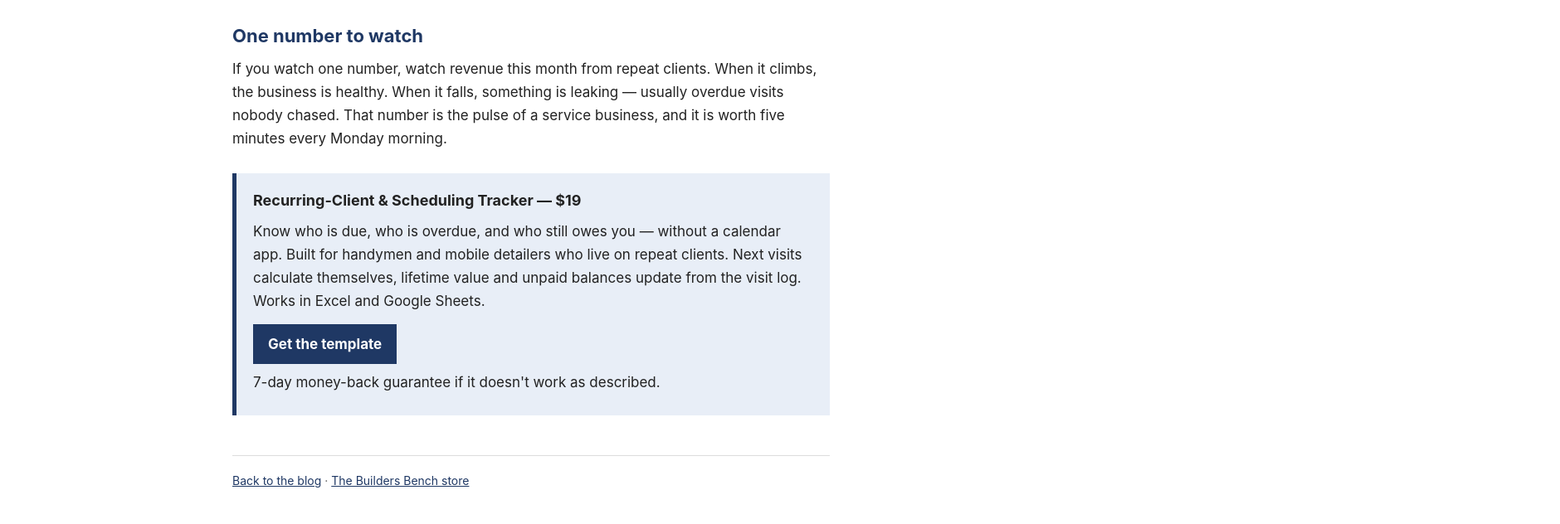
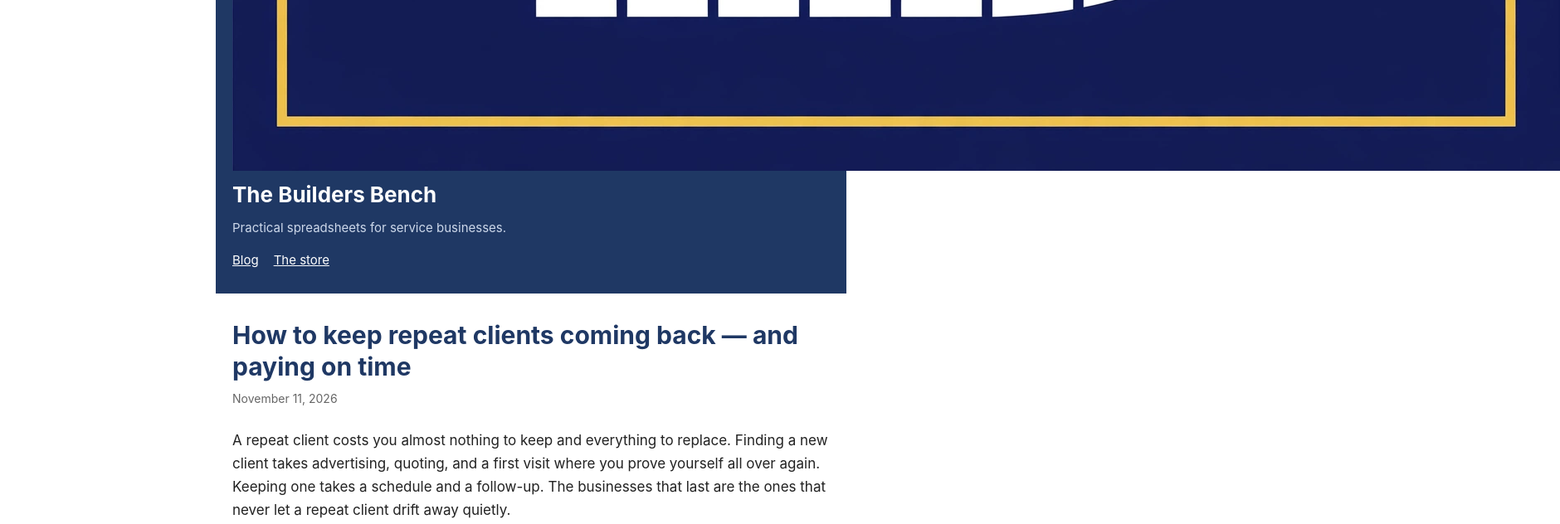
Before and after one commit to Buildersbench/Buildersbench.github.io, a plain HTML site: page posts/keep-repeat-clients-coming-back.html in a window 1280 px wide. Shown: the part 1422-2054 px from the top of the page at 83% size, 1880 px wide, since content can reach past the window. Drawn offline with Linux system fonts and the light colour scheme.

Commit message:
Add logo to repeat clients post
Updated text for clarity regarding next visit dates.

```diff
--- a/posts/keep-repeat-clients-coming-back.html
+++ b/posts/keep-repeat-clients-coming-back.html
@@ -9,6 +9,7 @@
 </head>
 <body>
 <header class="site">
+<img class="logo" src="../logo.png" alt="The Builders Bench logo">
 <p class="name"><a href="/">The Builders Bench</a></p>
 <p class="tag">Practical spreadsheets for service businesses.</p>
 <nav><a href="/">Blog</a><a href="https://payhip.com/TheBuildersBench">The store</a></nav>
@@ -39,7 +40,7 @@
 
 <div class="cta">
 <p class="price">Recurring-Client &amp; Scheduling Tracker — $19</p>
-<p>Know who is due, who is overdue, and who still owes you — without a calendar app. Built for handymen and mobile detailers who live on repeat clients. Next visits calculate themselves, lifetime value and unpaid balances update from the visit log. Works in Excel and Google Sheets.</p>
+<p>Know who is due, who is overdue, and who still owes you — without a calendar app. Built for handymen and mobile detailers who live on repeat clients. Next visit dates calculate themselves, lifetime value and unpaid balances update from the visit log. Works in Excel and Google Sheets.</p>
 <p><a class="button" href="https://payhip.com/b/KjDHO">Get the template</a></p>
 <p>7-day money-back guarantee if it doesn't work as described.</p>
 </div>
```
